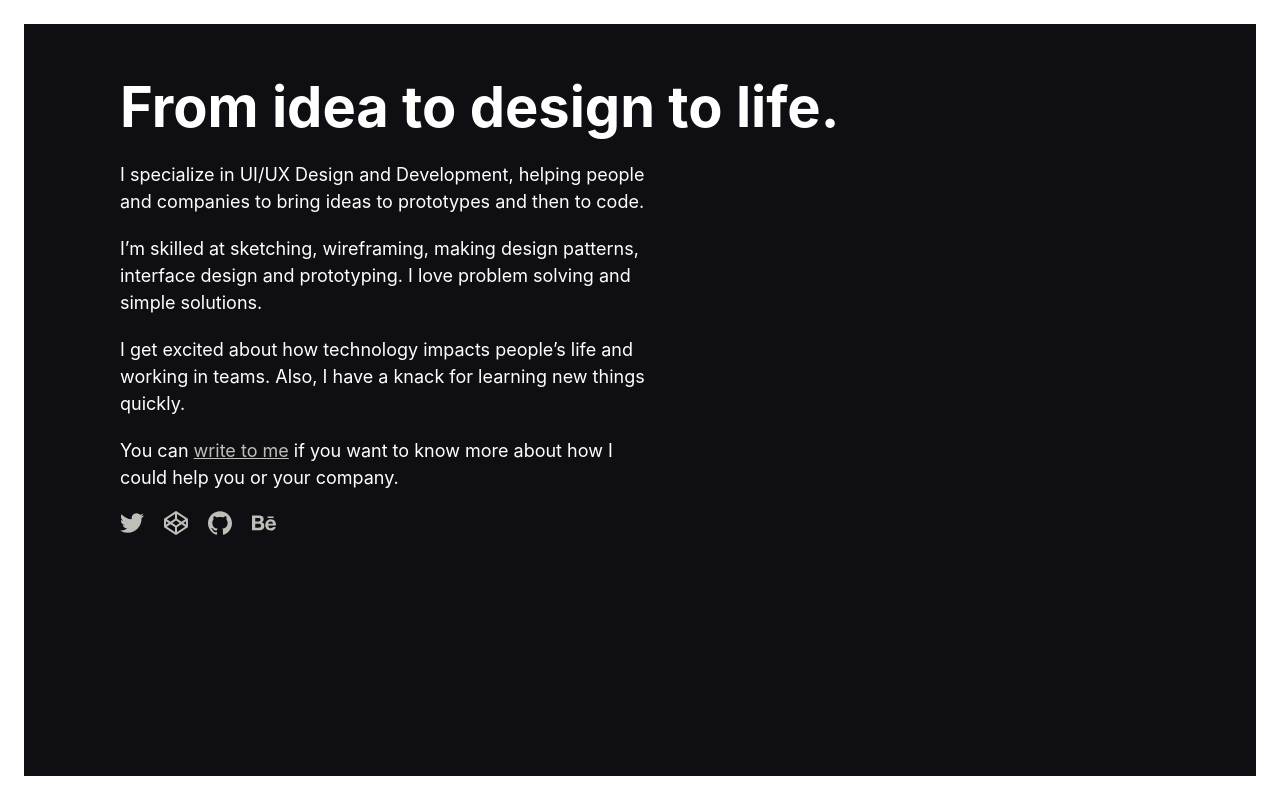
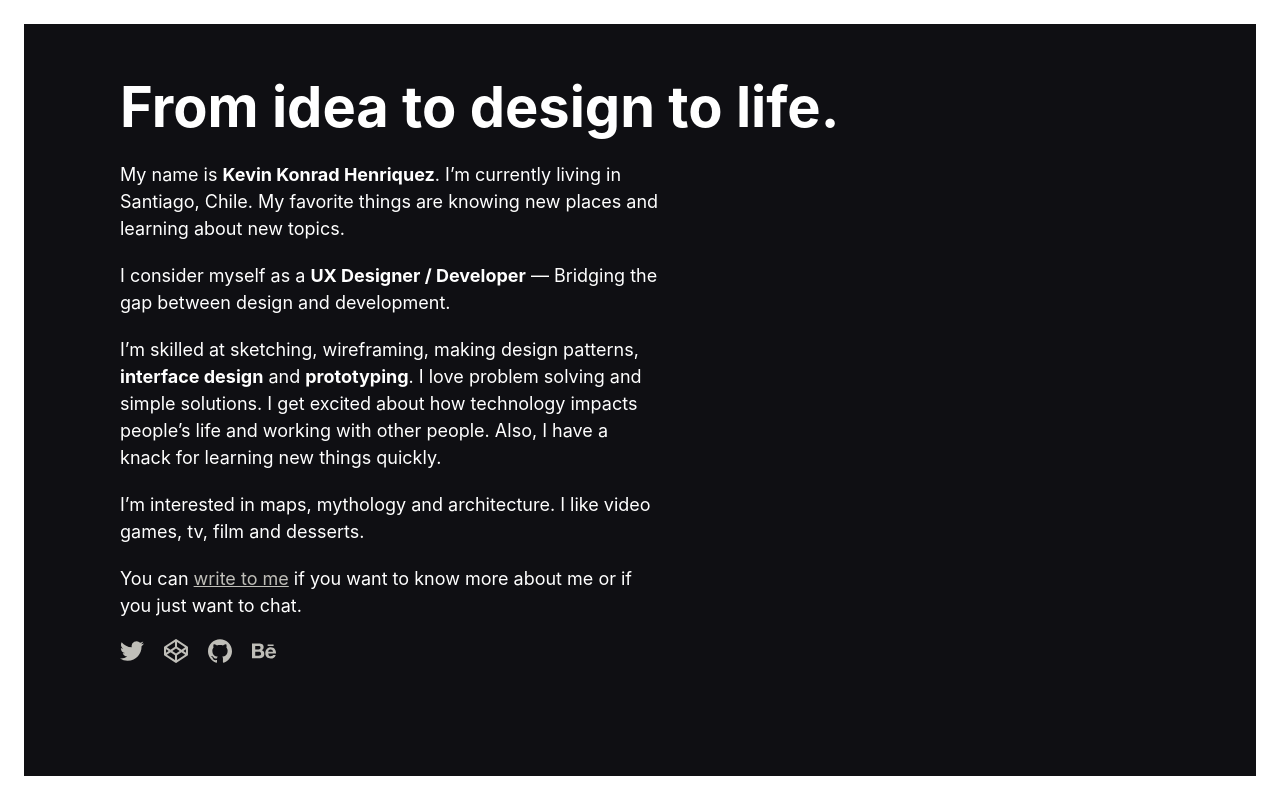
Before and after one commit to kkhenriquez/konrad-design-nuxt, a Nuxt app: page /about in a window 1280 px wide. Built offline with nearby package versions, Linux system fonts and the light colour scheme.

Commit message:
UPDATE: editar texto about

```diff
--- a/components/SocialNav.vue
+++ b/components/SocialNav.vue
@@ -33,6 +33,9 @@ export default {};
   --accent-color: #ffd300;
   --secondary-text-color: #bfbeb8;
 }
+.social-nav {
+  margin-bottom: 16px;
+}
 .social-nav a {
   margin-right: 4px;
   color: var(--secondary-text-color);
--- a/pages/about.vue
+++ b/pages/about.vue
@@ -1,10 +1,11 @@
 <template id="about">
   <main>
     <h1>From idea to design to life.</h1>
-    <p>I specialize in UI/UX Design and Development, helping people and companies to bring ideas to prototypes and then to code.</p>
-    <p>I’m skilled at sketching, wireframing, making design patterns, interface design and prototyping. I love problem solving and simple solutions.</p>
-    <p>I get excited about how technology impacts people’s life and working in teams. Also, I have a knack for learning new things quickly.</p>
-    <p>You can <a class="write-link" href="mailto:kevinkonrad93@gmail.com">write to me</a> if you want to know more about how I could help you or your company.</p>
+    <p>My name is <span class="fw7">Kevin Konrad Henriquez</span>. I’m currently living in Santiago, Chile. My favorite things are knowing new places and learning about new topics.</p>
+    <p>I consider myself as a <span class="fw7">UX Designer / Developer</span> — Bridging the gap between design and development.</p>
+    <p>I’m skilled at sketching, wireframing, making design patterns, <span class="fw7">interface design</span> and <span class="fw7">prototyping</span>. I love problem solving and simple solutions. I get excited about how technology impacts people’s life and working with other people. Also, I have a knack for learning new things quickly.</p>
+    <p>I’m interested in maps, mythology and architecture. I like video games, tv, film and desserts.</p>
+    <p>You can <a class="write-link" href="mailto:kevinkonrad93@gmail.com">write to me</a> if you want to know more about me or if you just want to chat.</p>
     <SocialNav/>
   </main>
 </template>
@@ -49,4 +50,7 @@ p {
 .write-link:hover {
   color: var(--text-color);
 }
+.fw7 {
+  font-weight: 700;
+}
 </style>
```
